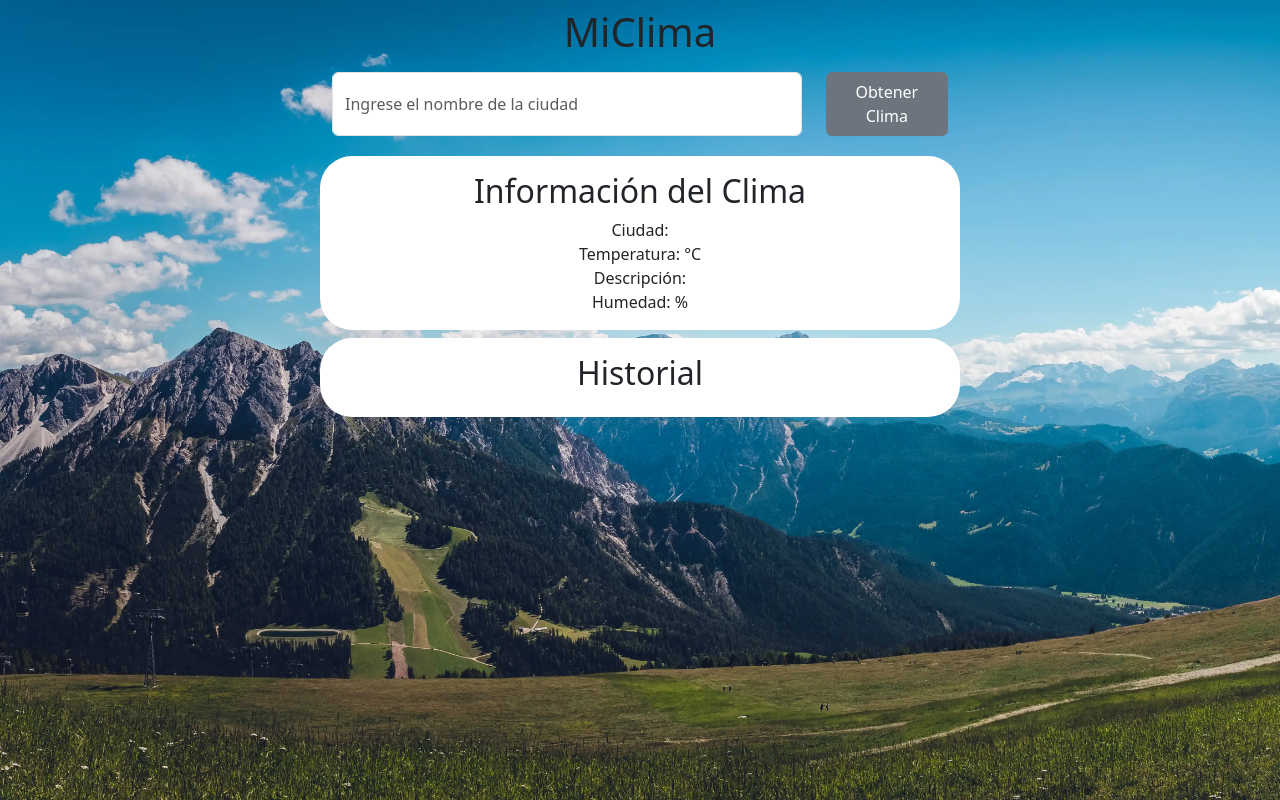
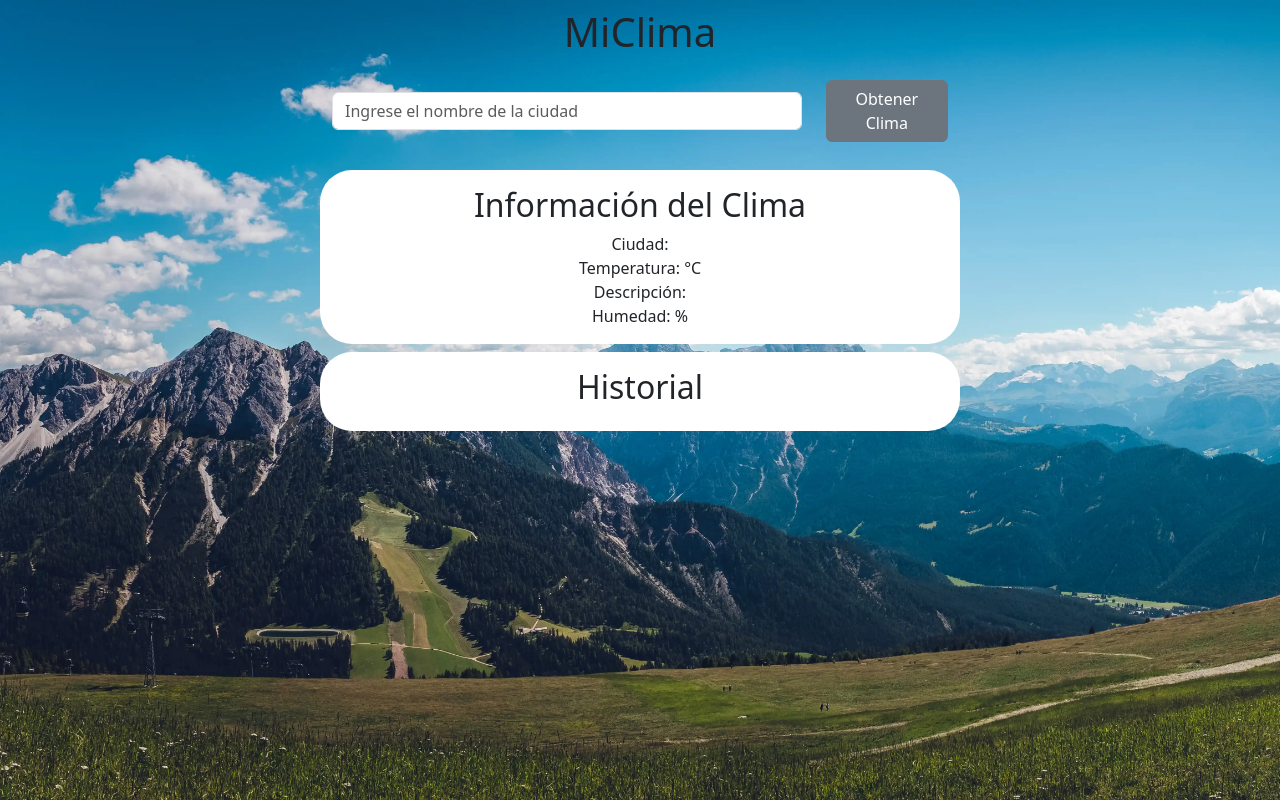
Before and after one commit to MartinML9/ProyectoJavascript, a plain HTML site: page index.html in a window 1280 px wide. Drawn offline with nearby package versions, Linux system fonts and the light colour scheme.

Commit message:
Modificacion de estilos

```diff
--- a/css/style.css
+++ b/css/style.css
@@ -17,7 +17,7 @@ body {
   top: 0;
   left: 0;
   position: absolute;
-  height: 100%;
+  height: 100vh;
   min-height: 50vw;
   z-index: -1;
 }
--- a/index.html
+++ b/index.html
@@ -16,9 +16,9 @@
     </div>
     <h1 class="mt-2 mb-3">MiClima</h1>
 
-    <form class="container w-50 d-flex flex-sm justify-content-center" action="#" method="GET">
+    <form class="container w-50 d-flex flex-sm flex-column flex-sm-row align-items-center justify-content-center" action="#" method="GET">
       <input class="me-4 form-control" type="text" id="ciudad" placeholder="Ingrese el nombre de la ciudad"/>
-      <button class="btn btn-secondary w-25" type="submit" id="botonFormulario">Obtener Clima</button>
+      <button class="btn btn-secondary w-25 my-2" type="submit" id="botonFormulario">Obtener Clima</button>
     </form>
 
     <div class="container p-3 mb-2 w-50 rounded-5">
```
